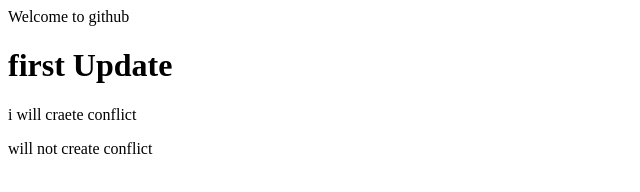
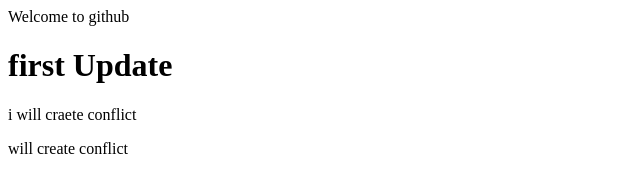
Before and after one commit to shivam2018mca/test, a plain HTML site: page index.html in a window 1280 px wide. Shown: the full height of the page, 0-640 px from the left. Drawn offline with Linux system fonts and the light colour scheme.

Commit message:
Update index.html
modified para's content (8th line)

```diff
--- a/index.html
+++ b/index.html
@@ -5,7 +5,7 @@
       <p>Welcome to github</p>
       <h1>first Update</h1>
       <p>i will craete conflict</p>
-      <p>will not create conflict</p>
+      <p>will create conflict</p>
     </body>
   </thead>
 </html>
```
